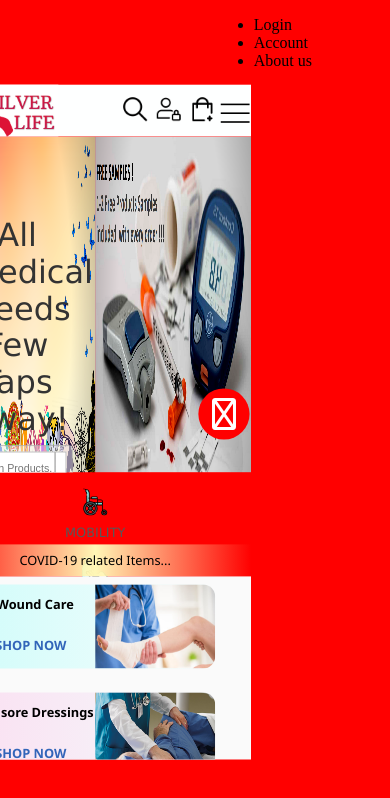
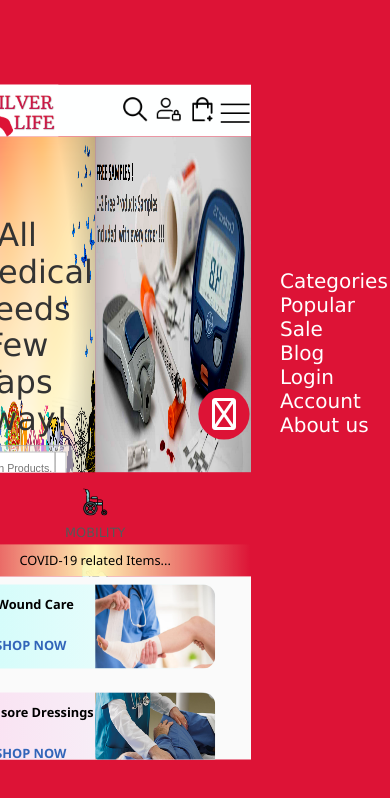
Before and after one commit to Darshan-Baranwal/SilverLife-FrontEnd, an Angular app: page /home in a window 390 px wide. Both pictures are taken after a click on the element 370 px from the left and 36 px from the top of the page. Shown: the top 798 px of the page. Built offline with nearby package versions, Linux system fonts and the light colour scheme.

Commit message:
Diksha - Side-drawer improvement

```diff
--- a/src/app/app.component.html
+++ b/src/app/app.component.html
@@ -11,6 +11,10 @@
 </div>
 <div class="side-drawer-content" id="side-drawer-div" *ngIf="toggleSideDrawer">
     <ul>
+        <li class="MobileOnly">Categories</li>
+        <li class="MobileOnly">Popular</li>
+        <li class="MobileOnly">Sale</li>
+        <li class="MobileOnly">Blog</li>
         <li>Login</li>
         <li>Account</li>
         <li>About us</li>
--- a/src/app/app.component.scss
+++ b/src/app/app.component.scss
@@ -18,7 +18,7 @@
         width: 64px;
         display: flex;
         z-index: 999999999999999;
-        background: red;
+        background: #DD1336;
         justify-content: center;
         align-items: center;
         i {
@@ -31,14 +31,33 @@
 }
 .side-drawer-content {
     position: absolute;
-    background: red;
+    background: #DD1336;
     top: 0;
     left: 0;
     height: 100%;
     width: 100%;
     z-index: -1;
     & ul {
+      position: relative;
+      top:40%;
       float: right;
       margin-right: 20%;
+      color: white;
+      list-style: none;
+      width:150px;
+      & li{
+        font-family: 'Lucida Sans', 'Lucida Sans Regular', 'Lucida Grande', 'Lucida Sans Unicode', Geneva, Verdana, sans-serif;
+        font-size: 20px;
+      }
     }
   }
+
+  @media (max-width:785px){
+    .side-drawer-content{
+      & ul{
+        top:30%;
+        margin-right: 0;
+        width:110px;
+      }
+    }
+}
--- a/src/app/navigation/navigation.component.scss
+++ b/src/app/navigation/navigation.component.scss
@@ -39,7 +39,6 @@
 .NavigationItem {
     margin: 10px 0;
     box-sizing: border-box;
-    display: block;
     width: 100%;
 }
 
@@ -224,11 +223,7 @@
         }
     }
 }
-@media (max-width:785px){
-    .DesktopOnly{
-        display: none;
-    }
-}
+
 @media (min-width: 786px){
     .Toolbar{
         padding:0 20px;
--- a/src/assets/baseScss/_base.scss
+++ b/src/assets/baseScss/_base.scss
@@ -11,3 +11,15 @@
 body {
     margin: 0;
 }
+
+@media (max-width:785px){
+    .DesktopOnly{
+        display: none;
+    }
+}
+
+@media (min-width:785px){
+    .MobileOnly{
+        display: none;
+    }
+}
```
